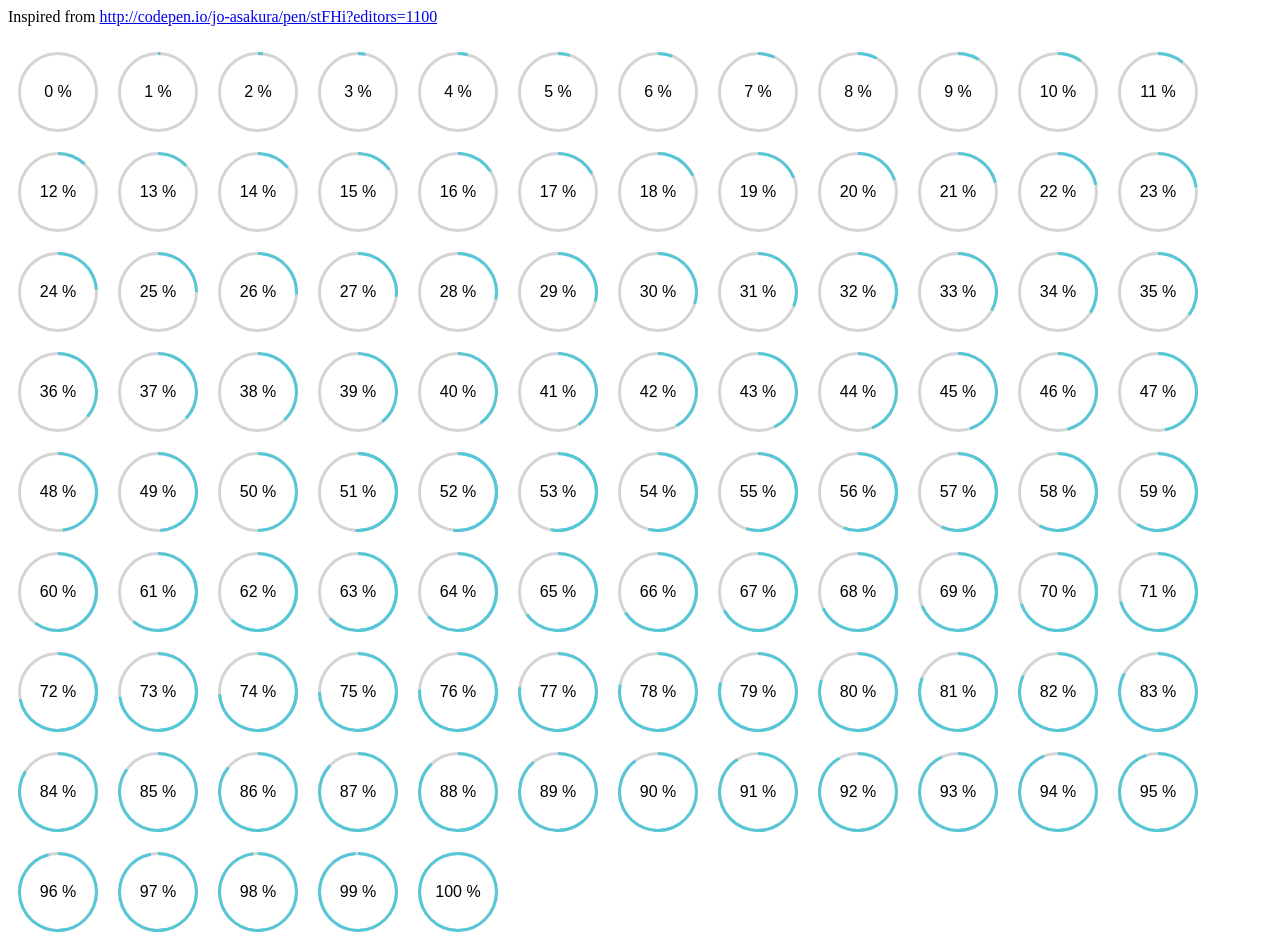
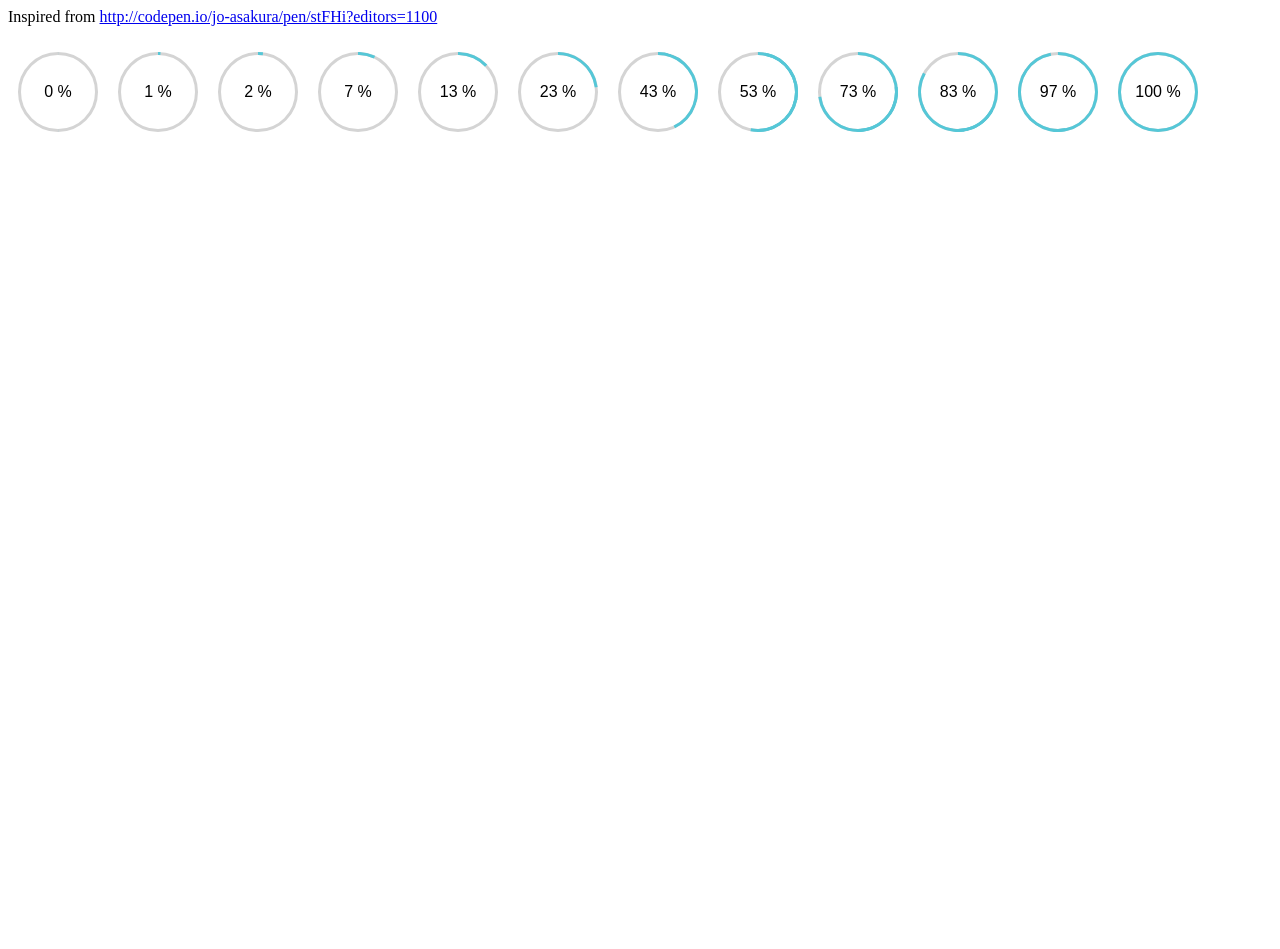
Before and after one commit to Gutenberg-Technology/cg-percent-pie, a website: page index.html in a window 1280 px wide. After the commit the page ends 800 px from the top, so only its background shows below. Drawn offline with nearby package versions, Linux system fonts and the light colour scheme.

Commit message:
update index.html and add exemple.png

```diff
--- a/index.html
+++ b/index.html
@@ -9,103 +9,14 @@
         <cg-percent-pie percent="0"></cg-percent-pie>
         <cg-percent-pie percent="1"></cg-percent-pie>
         <cg-percent-pie percent="2"></cg-percent-pie>
-        <cg-percent-pie percent="3"></cg-percent-pie>
-        <cg-percent-pie percent="4"></cg-percent-pie>
-        <cg-percent-pie percent="5"></cg-percent-pie>
-        <cg-percent-pie percent="6"></cg-percent-pie>
         <cg-percent-pie percent="7"></cg-percent-pie>
-        <cg-percent-pie percent="8"></cg-percent-pie>
-        <cg-percent-pie percent="9"></cg-percent-pie>
-        <cg-percent-pie percent="10"></cg-percent-pie>
-        <cg-percent-pie percent="11"></cg-percent-pie>
-        <cg-percent-pie percent="12"></cg-percent-pie>
         <cg-percent-pie percent="13"></cg-percent-pie>
-        <cg-percent-pie percent="14"></cg-percent-pie>
-        <cg-percent-pie percent="15"></cg-percent-pie>
-        <cg-percent-pie percent="16"></cg-percent-pie>
-        <cg-percent-pie percent="17"></cg-percent-pie>
-        <cg-percent-pie percent="18"></cg-percent-pie>
-        <cg-percent-pie percent="19"></cg-percent-pie>
-        <cg-percent-pie percent="20"></cg-percent-pie>
-        <cg-percent-pie percent="21"></cg-percent-pie>
-        <cg-percent-pie percent="22"></cg-percent-pie>
         <cg-percent-pie percent="23"></cg-percent-pie>
-        <cg-percent-pie percent="24"></cg-percent-pie>
-        <cg-percent-pie percent="25"></cg-percent-pie>
-        <cg-percent-pie percent="26"></cg-percent-pie>
-        <cg-percent-pie percent="27"></cg-percent-pie>
-        <cg-percent-pie percent="28"></cg-percent-pie>
-        <cg-percent-pie percent="29"></cg-percent-pie>
-        <cg-percent-pie percent="30"></cg-percent-pie>
-        <cg-percent-pie percent="31"></cg-percent-pie>
-        <cg-percent-pie percent="32"></cg-percent-pie>
-        <cg-percent-pie percent="33"></cg-percent-pie>
-        <cg-percent-pie percent="34"></cg-percent-pie>
-        <cg-percent-pie percent="35"></cg-percent-pie>
-        <cg-percent-pie percent="36"></cg-percent-pie>
-        <cg-percent-pie percent="37"></cg-percent-pie>
-        <cg-percent-pie percent="38"></cg-percent-pie>
-        <cg-percent-pie percent="39"></cg-percent-pie>
-        <cg-percent-pie percent="40"></cg-percent-pie>
-        <cg-percent-pie percent="41"></cg-percent-pie>
-        <cg-percent-pie percent="42"></cg-percent-pie>
         <cg-percent-pie percent="43"></cg-percent-pie>
-        <cg-percent-pie percent="44"></cg-percent-pie>
-        <cg-percent-pie percent="45"></cg-percent-pie>
-        <cg-percent-pie percent="46"></cg-percent-pie>
-        <cg-percent-pie percent="47"></cg-percent-pie>
-        <cg-percent-pie percent="48"></cg-percent-pie>
-        <cg-percent-pie percent="49"></cg-percent-pie>
-        <cg-percent-pie percent="50"></cg-percent-pie>
-        <cg-percent-pie percent="51"></cg-percent-pie>
-        <cg-percent-pie percent="52"></cg-percent-pie>
         <cg-percent-pie percent="53"></cg-percent-pie>
-        <cg-percent-pie percent="54"></cg-percent-pie>
-        <cg-percent-pie percent="55"></cg-percent-pie>
-        <cg-percent-pie percent="56"></cg-percent-pie>
-        <cg-percent-pie percent="57"></cg-percent-pie>
-        <cg-percent-pie percent="58"></cg-percent-pie>
-        <cg-percent-pie percent="59"></cg-percent-pie>
-        <cg-percent-pie percent="60"></cg-percent-pie>
-        <cg-percent-pie percent="61"></cg-percent-pie>
-        <cg-percent-pie percent="62"></cg-percent-pie>
-        <cg-percent-pie percent="63"></cg-percent-pie>
-        <cg-percent-pie percent="64"></cg-percent-pie>
-        <cg-percent-pie percent="65"></cg-percent-pie>
-        <cg-percent-pie percent="66"></cg-percent-pie>
-        <cg-percent-pie percent="67"></cg-percent-pie>
-        <cg-percent-pie percent="68"></cg-percent-pie>
-        <cg-percent-pie percent="69"></cg-percent-pie>
-        <cg-percent-pie percent="70"></cg-percent-pie>
-        <cg-percent-pie percent="71"></cg-percent-pie>
-        <cg-percent-pie percent="72"></cg-percent-pie>
         <cg-percent-pie percent="73"></cg-percent-pie>
-        <cg-percent-pie percent="74"></cg-percent-pie>
-        <cg-percent-pie percent="75"></cg-percent-pie>
-        <cg-percent-pie percent="76"></cg-percent-pie>
-        <cg-percent-pie percent="77"></cg-percent-pie>
-        <cg-percent-pie percent="78"></cg-percent-pie>
-        <cg-percent-pie percent="79"></cg-percent-pie>
-        <cg-percent-pie percent="80"></cg-percent-pie>
-        <cg-percent-pie percent="81"></cg-percent-pie>
-        <cg-percent-pie percent="82"></cg-percent-pie>
         <cg-percent-pie percent="83"></cg-percent-pie>
-        <cg-percent-pie percent="84"></cg-percent-pie>
-        <cg-percent-pie percent="85"></cg-percent-pie>
-        <cg-percent-pie percent="86"></cg-percent-pie>
-        <cg-percent-pie percent="87"></cg-percent-pie>
-        <cg-percent-pie percent="88"></cg-percent-pie>
-        <cg-percent-pie percent="89"></cg-percent-pie>
-        <cg-percent-pie percent="90"></cg-percent-pie>
-        <cg-percent-pie percent="91"></cg-percent-pie>
-        <cg-percent-pie percent="92"></cg-percent-pie>
-        <cg-percent-pie percent="93"></cg-percent-pie>
-        <cg-percent-pie percent="94"></cg-percent-pie>
-        <cg-percent-pie percent="95"></cg-percent-pie>
-        <cg-percent-pie percent="96"></cg-percent-pie>
         <cg-percent-pie percent="97"></cg-percent-pie>
-        <cg-percent-pie percent="98"></cg-percent-pie>
-        <cg-percent-pie percent="99"></cg-percent-pie>
         <cg-percent-pie percent="100"></cg-percent-pie>
 
         <script src="bower_components/angular/angular.min.js"></script>
```
Also changed, not shown: exemple.png (added).
